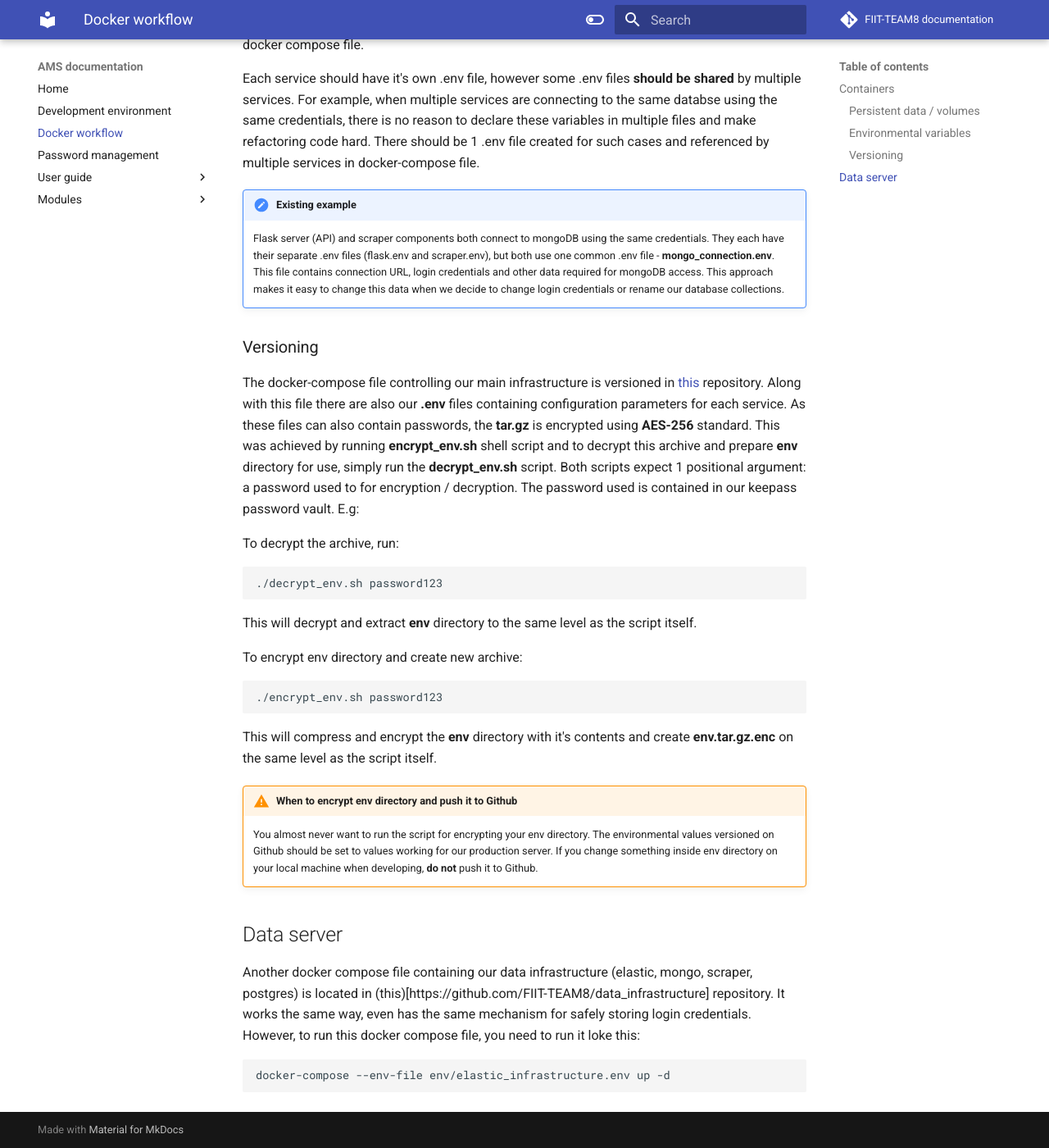
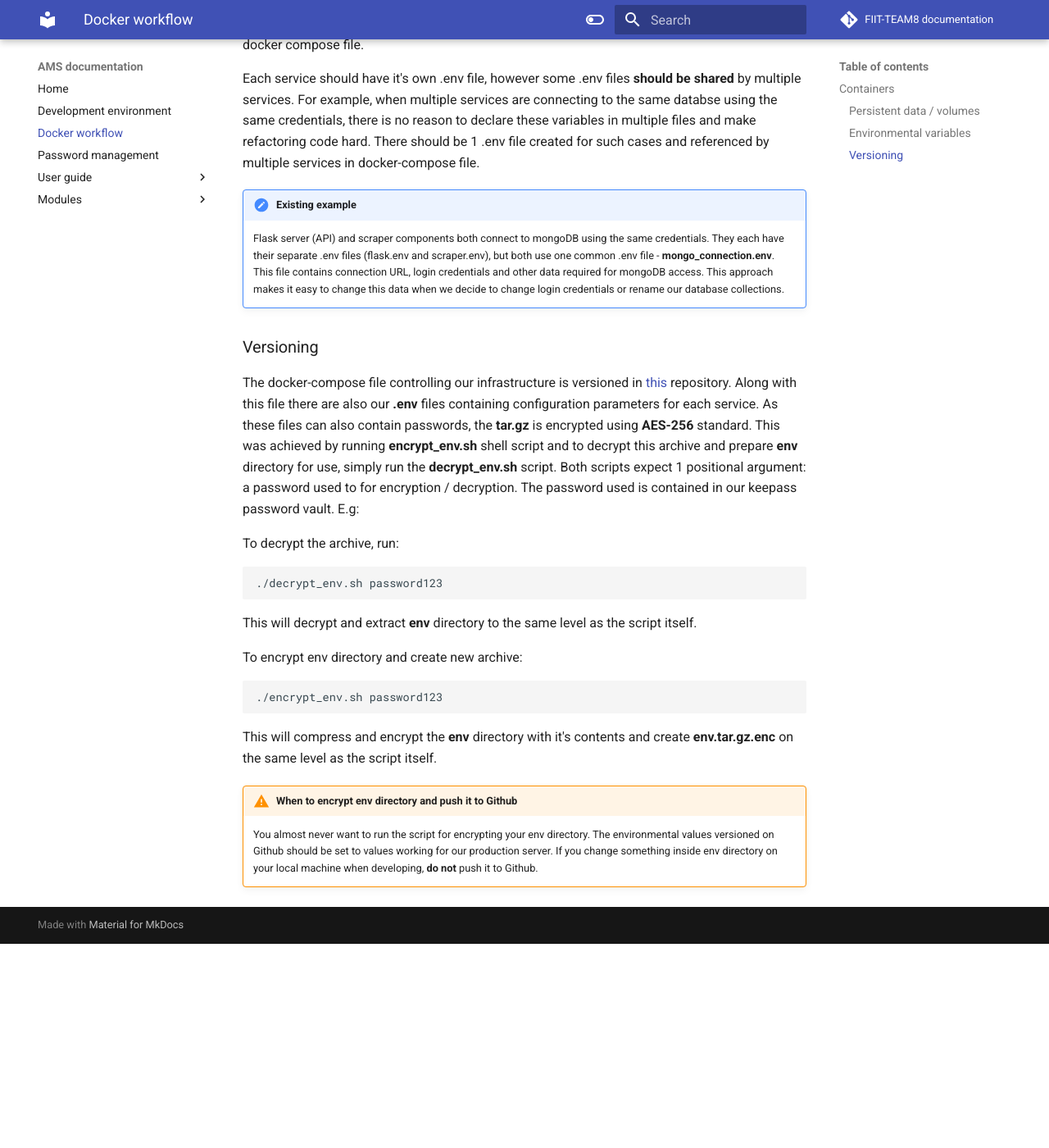
Before and after one commit to FIIT-TEAM8/team_documentation, an MkDocs documentation site: the page built from docs/docker.md, in a window 1280 px wide and 1400 px high, scrolled down 964 px. Shown: the whole window at 82% size. Built offline with MkDocs 1.6.1 and Material for MkDocs 9.7.7, drawn with Linux system fonts in a browser that asks for light colours; comment, search, counter and statistics services are not loaded; after the commit the page ends 2115 px from its top, so only the background shows below that.

Commit message:
Update docker.md

````diff
--- a/docs/docker.md
+++ b/docs/docker.md
@@ -20,7 +20,7 @@ Each service should have it's own .env file, however some .env files **should be
     Flask server (API) and scraper components both connect to mongoDB using the same credentials. They each have their separate .env files (flask.env and scraper.env),       but both use one common .env file - **mongo_connection.env**. This file contains connection URL, login credentials and other data required for mongoDB access. This       approach makes it easy to change this data when we decide to change login credentials or rename our database collections.
 
 ### Versioning
-The docker-compose file controlling our main infrastructure is versioned in [this](https://github.com/FIIT-TEAM8/service_config) repository. Along with this file there are also our **.env** files containing configuration parameters for each service. As these files can also contain passwords, the **tar.gz**
+The docker-compose file controlling our infrastructure is versioned in [this](https://github.com/FIIT-TEAM8/infrastructure) repository. Along with this file there are also our **.env** files containing configuration parameters for each service. As these files can also contain passwords, the **tar.gz**
  is encrypted using **AES-256** standard. This was achieved by running **encrypt_env.sh** shell script and to decrypt this archive and prepare **env** directory for use, simply run the **decrypt_env.sh** script. Both scripts expect 1 positional argument: a password used to for encryption / decryption. The password used is contained in our keepass password vault. E.g:
 
 To decrypt the archive, run:
@@ -38,10 +38,3 @@ This will compress and encrypt the **env** directory with it's contents and crea
 !!! warning "When to encrypt env directory and push it to Github"
 
     You almost never want to run the script for encrypting your env directory. The environmental values versioned on Github should be set to values working for our production server. If you change something inside env directory on your local machine when developing, **do not** push it to Github.
-
-## Data server
-Another docker compose file containing our data infrastructure (elastic, mongo, scraper, postgres) is located in (this)[https://github.com/FIIT-TEAM8/data_infrastructure] repository. It works the same way, even has the same mechanism for safely storing login credentials. However, to run this docker compose file, you need to run it loke this:
-
-```
-docker-compose --env-file env/elastic_infrastructure.env up -d
-```
````
